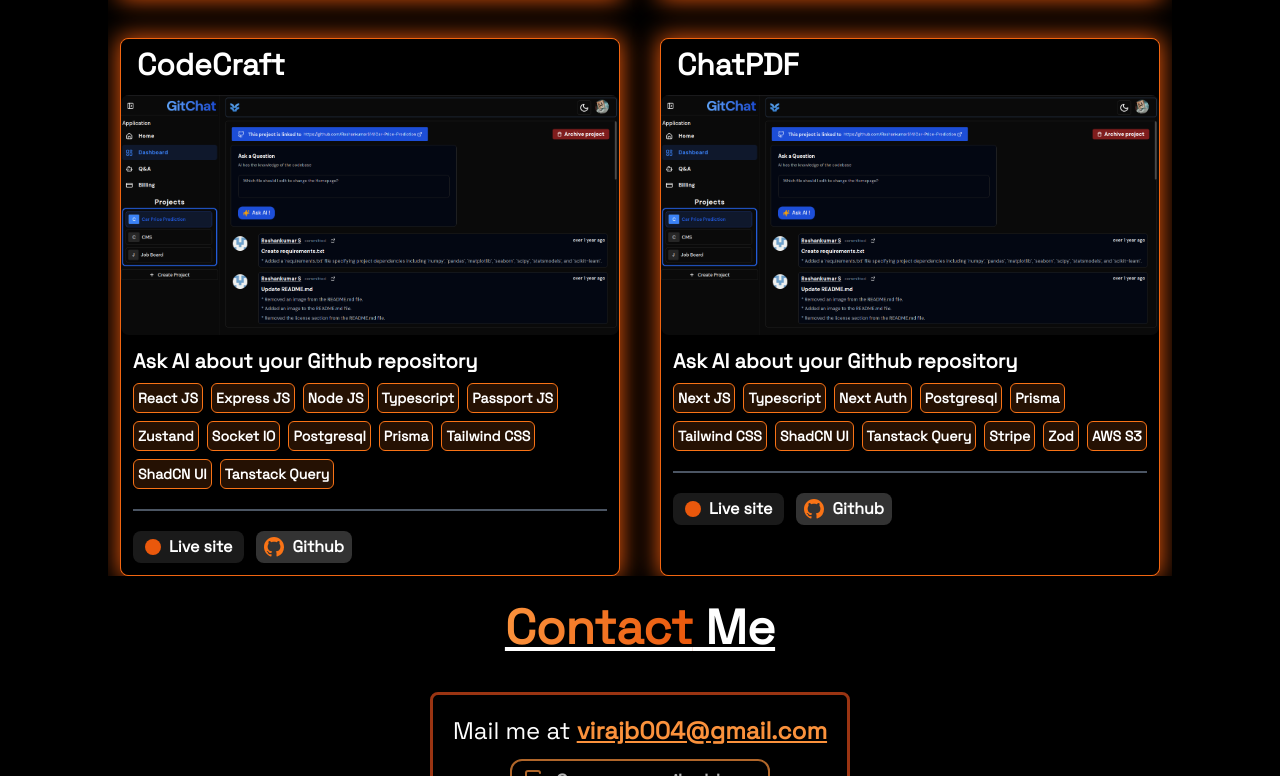
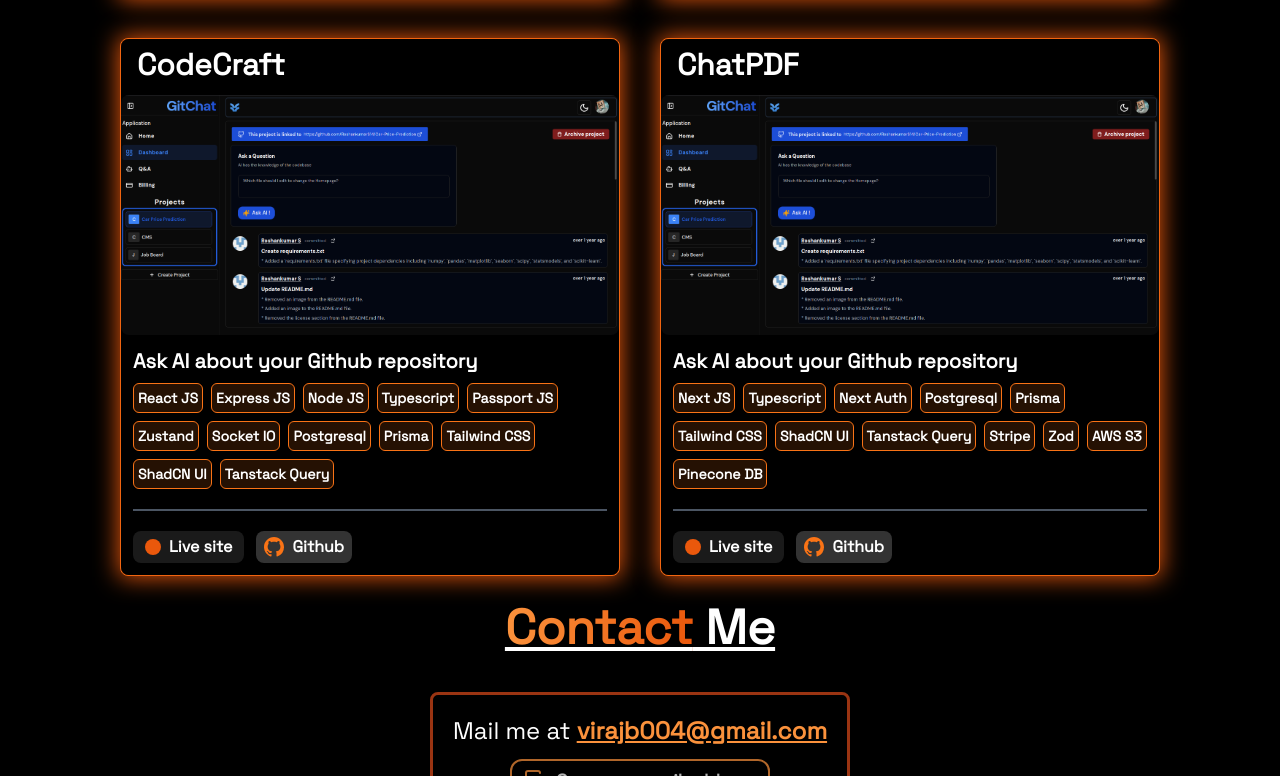
Before and after one commit to Virajb19/Portfolio, a Next.js app: page / in a window 1280 px wide. Shown: the part 1748-2524 px from the top of the page. Built offline with nearby package versions, Linux system fonts and the light colour scheme.

Commit message:
Added one more thing in ChatPDF stack

```diff
--- a/src/components/EmailCard.tsx
+++ b/src/components/EmailCard.tsx
@@ -9,7 +9,7 @@ export default function EmailCard() {
     const [isCopied, setIsCopied] = useState(false)
     const [copiedText, copy] = useCopyToClipboard()
 
-  return <motion.div initial={{opacity: 0, y: -25}} whileInView={{opacity: 1, y: 0}} transition={{duration: 1, ease: 'easeInOut'}} className="border-[3px] border-orange-800 mb:w-[90vw] flex flex-col items-center gap-3 p-5 rounded-lg text-2xl text-white">
+  return <motion.div initial={{opacity: 0, y: -30}} whileInView={{opacity: 1, y: 0}} transition={{duration: 1, ease: 'easeInOut'}} className="border-[3px] border-orange-800 mb:w-[90vw] flex flex-col items-center gap-3 p-5 rounded-lg text-2xl text-white">
     <p>
       Mail me at <span className="font-semibold underline text-orange-400">virajb004@gmail.com</span>
     </p>
--- a/src/components/Projects.tsx
+++ b/src/components/Projects.tsx
@@ -8,11 +8,11 @@ const projects = [
   {name: 'Github', stack : ['Next JS', 'Typescript','Next Auth', 'Postgresql','Prisma', 'Tailwind CSS', 'ShadCN UI', 'Tanstack Query', 'Stripe'], liveUrl: '', github: 'https://github.com/Virajb19/GitChat'},
   {name: 'Quizmify', stack: ['Next JS', 'Typescript','Next Auth', 'Postgresql','Prisma', 'Tailwind CSS', 'ShadCN UI', 'Tanstack Query'], liveUrl: '', github: 'https://github.com/Virajb19/Quizmify'},
   {name: 'CodeCraft', stack: ['React JS', 'Express JS', 'Node JS','Typescript','Passport JS', 'Zustand', 'Socket IO','Postgresql','Prisma', 'Tailwind CSS', 'ShadCN UI', 'Tanstack Query'], liveUrl: '', github: 'https://github.com/Virajb19/CodeCraft'},
-  {name: 'ChatPDF', stack: ['Next JS', 'Typescript','Next Auth', 'Postgresql','Prisma', 'Tailwind CSS', 'ShadCN UI', 'Tanstack Query', 'Stripe', 'Zod', 'AWS S3'], liveUrl: '', github: 'https://github.com/Virajb19/ChatPDF'}
+  {name: 'ChatPDF', stack: ['Next JS', 'Typescript','Next Auth', 'Postgresql','Prisma', 'Tailwind CSS', 'ShadCN UI', 'Tanstack Query', 'Stripe', 'Zod', 'AWS S3', 'Pinecone DB'], liveUrl: '', github: 'https://github.com/Virajb19/ChatPDF'}
 ]
 
 export default function Projects() {
-  return <div id="projects" className="flex flex-col items-center overflow-hidden">
+  return <div id="projects" className="flex flex-col items-center mb:overflow-hidden">
      <h2 className="text-5xl mb-10 font-bold text-orange-600 underline">Projects</h2>
      <div className="grid grid-cols-1 sm:grid-cols-2 sm:mx-3 gap-10">
         {projects.map((project,i) => {
--- a/src/components/ui/background-beams-with-collision.tsx
+++ b/src/components/ui/background-beams-with-collision.tsx
@@ -70,7 +70,7 @@ export const BackgroundBeamsWithCollision = ({
     <div
       ref={parentRef}
       className={cn(
-        "h-96 md:h-[40rem] bg-gradient-to-b from-white to-neutral-100 dark:from-neutral-950 dark:to-neutral-800 relative flex items-center w-full justify-center overflow-hidden",
+        " bg-gradient-to-b from-white to-neutral-100 dark:from-neutral-950 dark:to-neutral-800 relative flex items-center w-full justify-center overflow-hidden",
         // h-screen if you want bigger
         className
       )}
```
